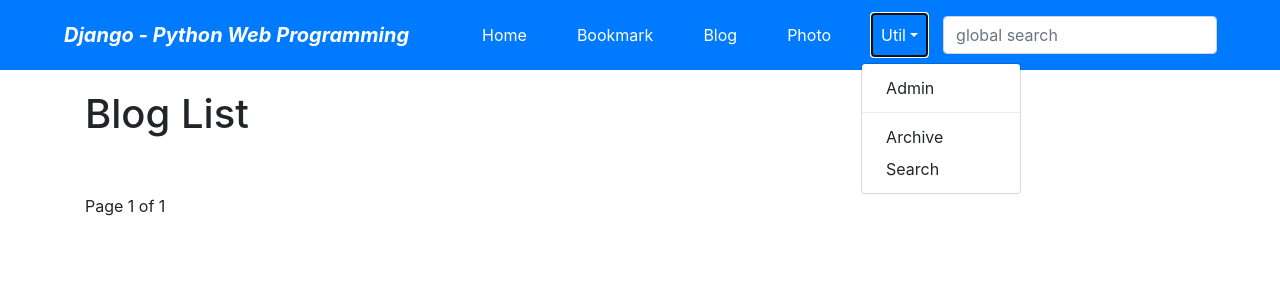
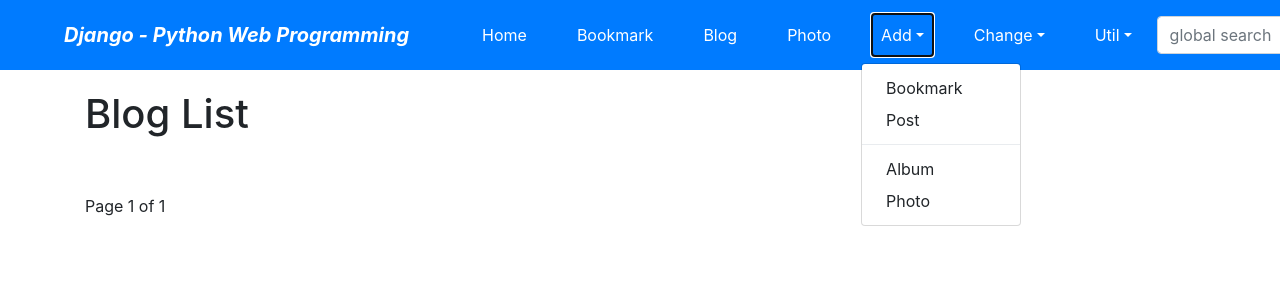
Before and after one commit to KangJunewoo/Django_basic, a Django app: page /blog/ in a window 1280 px wide, after a click on "Add". Shown: the top 300 px of the page. Run offline with Django 3.2, Linux system fonts and the light colour scheme; data that the repository does not hold is empty; some libraries are stand-ins or nearby versions.

Commit message:
편집기능 만드는중 - base.html 수정까지

```diff
--- a/pyDjango/ch99/blog/urls.py
+++ b/pyDjango/ch99/blog/urls.py
@@ -42,4 +42,16 @@ urlpatterns=[
 
   #/blog/search/
   path('search/', views.SearchFormView.as_view(), name='search'),
+
+  #/blog/add/
+  path('add/', views.PostCreateView.as_view(), name='add'),
+
+  #/blog/change/
+  path('change/', views.PostChangeLV.as_view(), name='change'),
+
+  #/blog/99/update/
+  path('<int:pk>/update/', views.PostUpdateView.as_view(), name='update'),
+
+  #/blog/99/delete/
+  path('<int:pk>/delete/', views.PostDeleteView.as_view(), name='delete'),
 ]
--- a/pyDjango/ch99/blog/views.py
+++ b/pyDjango/ch99/blog/views.py
@@ -10,6 +10,11 @@ from django.views.generic import FormView
 from blog.forms import PostSearchForm
 from django.db.models import Q
 from django.shortcuts import render
+
+from djnago.views.generic import CreateView, UpdateView, DeleteView
+from django.contrib.auth.mixins import LoginRequiredMixin
+from django.urls import reverse_lazy
+from mysite.views import OwnerOnlyMixin
 
 #--- 리스트뷰
 class PostLV(ListView):
@@ -82,3 +87,29 @@ class SearchFormView(FormView):
     context['object_list'] = post_list
 
     return render(self.request, self.template_name, context)
+
+class PostCreateView(LoginRequiredMixin, CreateView):
+  model=Post
+  fields=['title', 'slug', 'description', 'content', 'tags']
+  initial={'slug':'auto-filling-do-not-input'}
+  #fields=['title','description','content','tags']
+  success_url=reverse_lazy('blog:index')
+
+  def form_valid(self,form):
+    form.instance.owner=self.request.user
+    return super().form_valid(form)
+
+class PostChangeLV(LoginRequiredMixin, ListView):
+  template_name='blog/post_change_list.html'
+
+  def get_queryset(self):
+    return Post.objects.filter(owner=self.request.user)
+
+class PostUpdateView(OwnerOnlyMixin, UpdateView):
+  model=Post
+  fields=['title', 'slug', 'description', 'content', 'tags']
+  success_url=reverse_lazy('blog:index')
+
+class PostDeleteView(OwnerOnlyMixin, DeleteView):
+  model=Post
+  success_url=reverse_lazy('blog:index')
--- a/pyDjango/ch99/bookmark/models.py
+++ b/pyDjango/ch99/bookmark/models.py
@@ -1,10 +1,12 @@
 from django.db import models
+from django.contrib.auth.models import User
 
 # Create your models here.
 
 class Bookmark(models.Model):
   title = models.CharField('TITLE', max_length=100, blank=True)
   url = models.URLField('URL', unique=True)
+  owner=models.ForeignKey(User, on_delete=models.CASCADE, blank=True, null=True)
 
   def __str__(self):
     #return self.title
--- a/pyDjango/ch99/bookmark/urls.py
+++ b/pyDjango/ch99/bookmark/urls.py
@@ -1,8 +1,22 @@
 from django.urls import path
-from bookmark.views import BookmarkLV, BookmarkDV
+#from bookmark.views import BookmarkLV, BookmarkDV
+from bookmark import views
 
 app_name='bookmark'
 urlpatterns=[
-    path('', BookmarkLV.as_view(), name='index'),
-    path('<int:pk>/', BookmarkDV.as_view(), name='detail'),
+    path('', views.BookmarkLV.as_view(), name='index'),
+    path('<int:pk>/', views.BookmarkDV.as_view(), name='detail'),
+
+    #/bookmark/add/
+    path('add/', views.BookmarkCreateView.as_view(), name='add',),
+
+    #/bookmark/change/
+    path('change/', views.BookmarkChangeLV.as_view(), name='change',),
+
+    #/bookmark/99/update/
+    path('<int:pk>/update/', views.BookmarkUpdateView.as_view(), name='update',),
+
+    #/bookmark/99/delete/
+    path('<int:pk>/delete/', views.BookmarkDeleteView.as_view(), name='delete',),
+
 ]
--- a/pyDjango/ch99/templates/base.html
+++ b/pyDjango/ch99/templates/base.html
@@ -33,6 +33,29 @@
         <li class="nav-item mx-1 btn btn-primary">
           <a href="" class="nav-link text-white">Photo</a>
         </li>
+
+        <li class="nav-item dropdown mx-1 btn btn-primary">
+          <a href="#" class="nav-link dropdown-toggle text-white" data-toggle="dropdown">Add</a>
+          <div class="dropdown-menu">
+            <a href="{%url 'bookmark:add'%}" class="dropdown-item">Bookmark</a>
+            <a href="{%url 'blog:add'%}" class="dropdown-item">Post</a>
+            <div class="dropdown-divider"></div>
+            <a href="" class="dropdown-item">Album</a>
+            <a href="" class="dropdown-item">Photo</a>
+          </div>
+        </li>
+
+        <li class="nav-item dropdown mx-1 btn btn-primary">
+          <a href="#" class="nav-link dropdown-toggle text-white" data-toggle="dropdown">Change</a>
+          <div class="dropdown-menu">
+            <a href="{%url 'bookmark:change'%}" class="dropdown-item">Bookmark</a>
+            <a href="{%url 'blog:change'%}" class="dropdown-item">Post</a>
+            <div class="dropdown-divider"></div>
+            <a href="" class="dropdown-item">Album</a>
+            <a href="" class="dropdown-item">Photo</a>
+          </div>
+        </li>
+
         <li class="nav-item dropdown mx-1 btn btn-primary">
           <a href="#" class="nav-link dropdown-toggle text-white" data-toggle="dropdown">Util</a>
           <div class="dropdown-menu">
```
Also changed, not shown: pyDjango/ch99/blog/models.py (+7 -0 lines), pyDjango/ch99/bookmark/views.py (+32 -1 lines), pyDjango/ch99/mysite/views.py (+12 -0 lines), pyDjango/ch99/blog/migrations/0003_post_owner.py (added), pyDjango/ch99/bookmark/migrations/0002_bookmark_owner.py (added).
